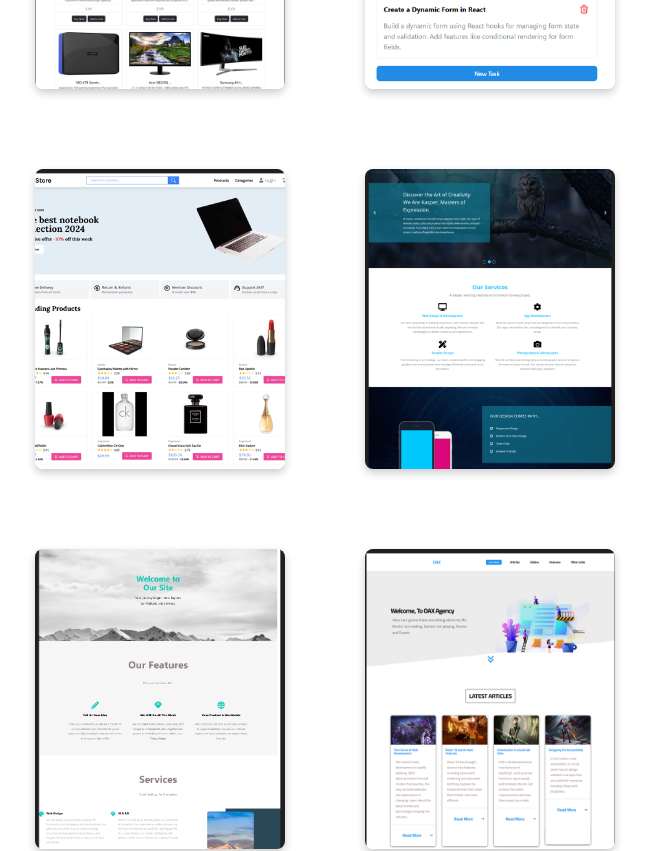
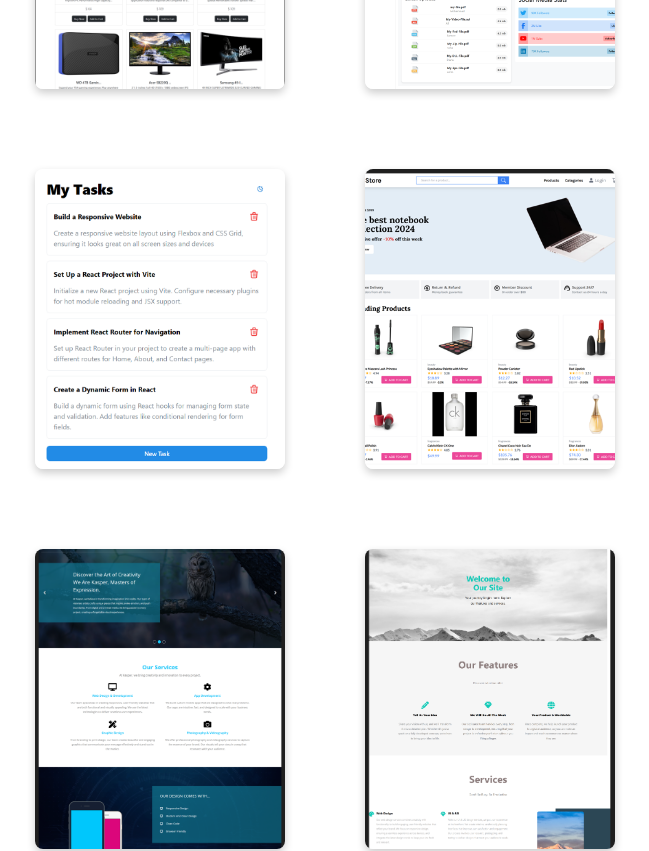
Before and after one commit to Eng-MuhammadMuhammad/MyProtfolio, a React (Create React App) app: page / in a window 1280 px wide. Shown: the part 1780-2631 px from the top of the page, without its empty margins (315-964 px from the left). Built offline with nearby package versions, Linux system fonts and the light colour scheme.

Commit message:
new project uploaded | Dashboard

```diff
--- a/src/components/Projects/Projects.js
+++ b/src/components/Projects/Projects.js
@@ -3,8 +3,6 @@ import styles from './Projects.module.css';
 import '../Styles/Styles.module.css'
 
 import Project_1 from '../../imgs/ShopCarts.png';
-import Project_14 from '../../imgs/todoapp.png';
-import Project_15 from '../../imgs/LighStore.png';
 import Project_2 from '../../imgs/Art Coperation.png';
 import Project_3 from '../../imgs/DesignAgency.png';
 import Project_4 from '../../imgs/Media Company.png';
@@ -16,9 +14,14 @@ import Project_9 from '../../imgs/Project_9.png';
 import Project_11 from '../../imgs/Project_11.png';
 import Project_12 from '../../imgs/Project_12.png';
 import Project_13 from '../../imgs/Dribble.png';
+import Project_14 from '../../imgs/todoapp.png';
+import Project_15 from '../../imgs/LighStore.png';
+import Project_16 from '../../imgs/Profile_Dashboard.png'
+
 
 const projects = [
   { id: 1, label: "Clothes Store | Men $ Women", image: Project_1, link: "https://eng-muhammadmuhammad.github.io/shop-carts/" },
+  { id: 1, label: "Dashboard | Profile", image: Project_16, link: "https://eng-muhammadmuhammad.github.io/ProfileDashboard/" },
   { id: 1, label: "Todo Application", image: Project_14, link: "https://eng-muhammadmuhammad.github.io/ToDoApp/" },
   { id: 1, label: "Modern Shopping | Light Store", image: Project_15, link: "https://eng-muhammadmuhammad.github.io/LightStore/" },
   { id: 2, label: "Art Coperation", image: Project_2, link: "https://eng-muhammadmuhammad.github.io/ArtCooperation/" },
```
Also changed, not shown: src/imgs/Profile_Dashboard.png (added), 11 other files (tests, documents, lock files or other folders).
